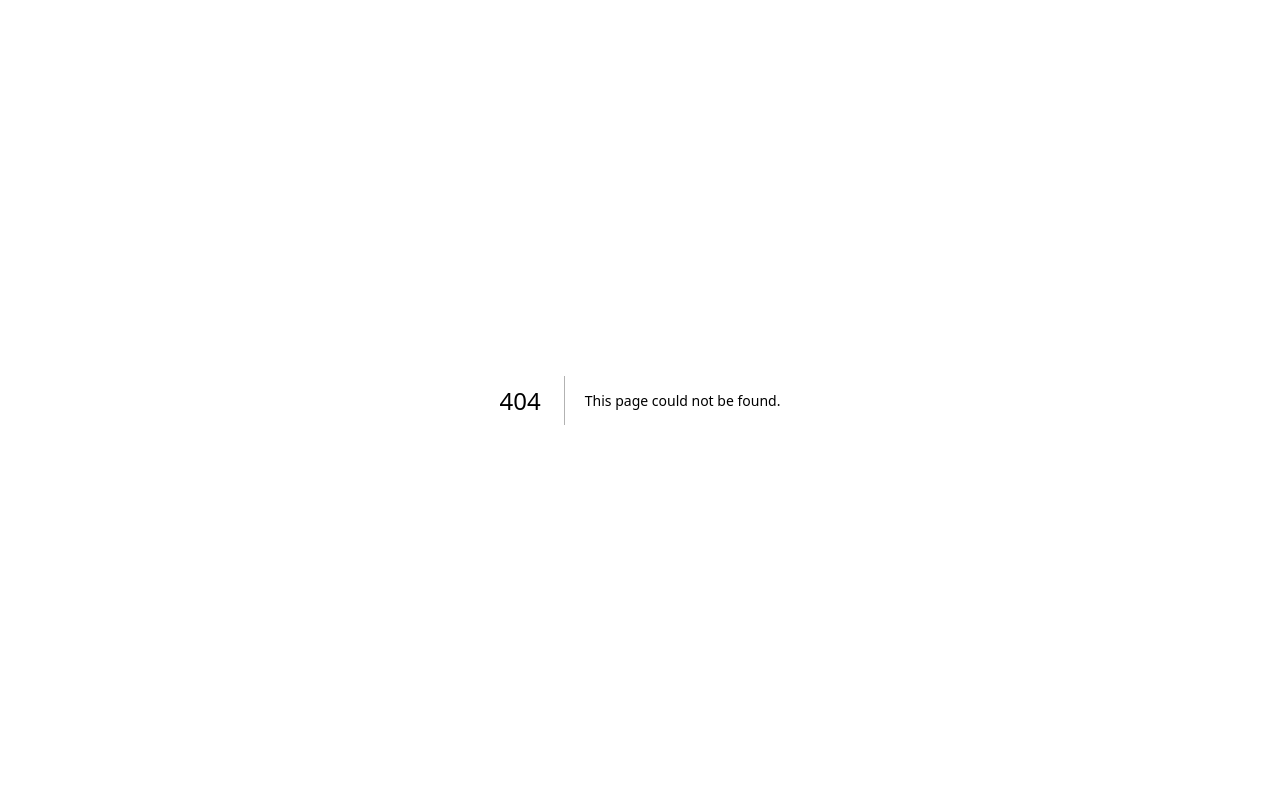
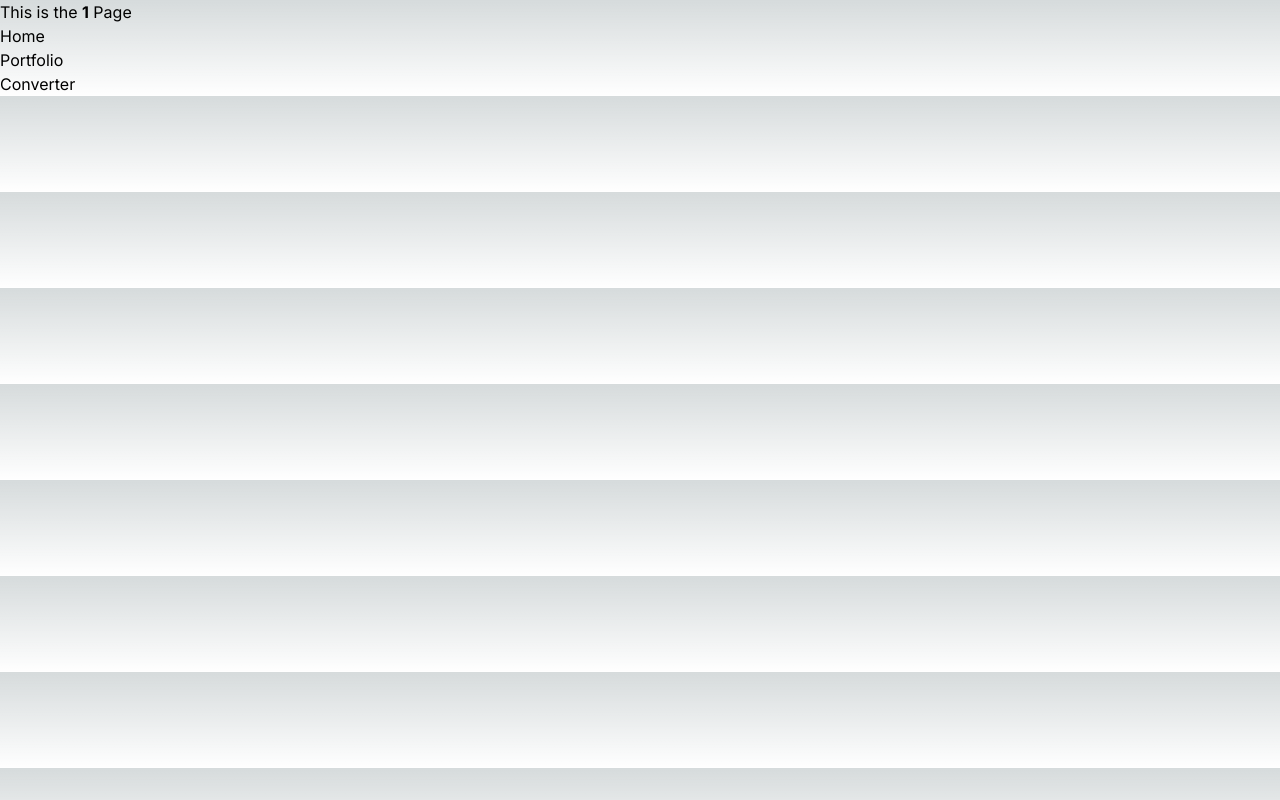
Before and after one commit to dcmillea/Crypto-App-Official, a Next.js app: page /coinPage/1 in a window 1280 px wide. Before the commit this address had no page. Built offline with nearby package versions, Linux system fonts and the light colour scheme.

Commit message:
Added the starting routes

```diff
--- /dev/null
+++ b/src/app/coinPage/[coinId]/page.tsx
@@ -0,0 +1,7 @@
+export default function Page({ params }: { params: { coinId: string } }){
+    return(
+        <div>
+        This is the <strong>{params.coinId}</strong> Page
+        </div>
+    );
+}
--- /dev/null
+++ b/src/app/converter/page.tsx
@@ -0,0 +1,7 @@
+export default function Page(){
+    return(
+        <div>
+            This is the <strong>Converter</strong> Page
+        </div>
+    );
+}
--- /dev/null
+++ b/src/app/home/page.tsx
@@ -0,0 +1,7 @@
+export default function Page(){
+    return(
+        <div>
+        This is the <strong>Home</strong> Page
+        </div>
+    );
+}
--- a/src/app/layout.tsx
+++ b/src/app/layout.tsx
@@ -1,6 +1,9 @@
 import type { Metadata } from "next";
 import { Inter } from "next/font/google";
 import "./globals.css";
+
+// My imports
+import Link from "next/link";
 
 const inter = Inter({ subsets: ["latin"] });
 
@@ -16,7 +19,16 @@
 }>) {
   return (
     <html lang="en">
-      <body className={inter.className}>{children}</body>
+      <body className={inter.className}>{children}
+      <div>
+          <Link href="/home">Home</Link>
+          <br />
+          <Link href="/portfolio">Portfolio</Link>
+          <br />
+          <Link href="/converter">Converter</Link>
+          <br />
+        </div>
+      </body>
     </html>
   );
 }
--- /dev/null
+++ b/src/app/portfolio/page.tsx
@@ -0,0 +1,7 @@
+export default function Page(){
+    return(
+        <div>
+        This is the <strong>Portfolio</strong> Page
+        </div>
+    );
+}
```
